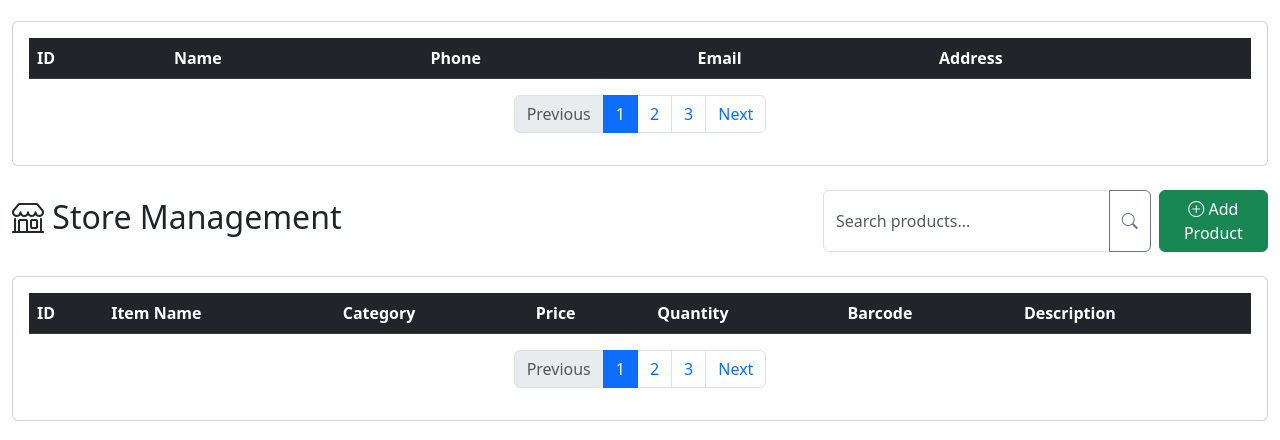
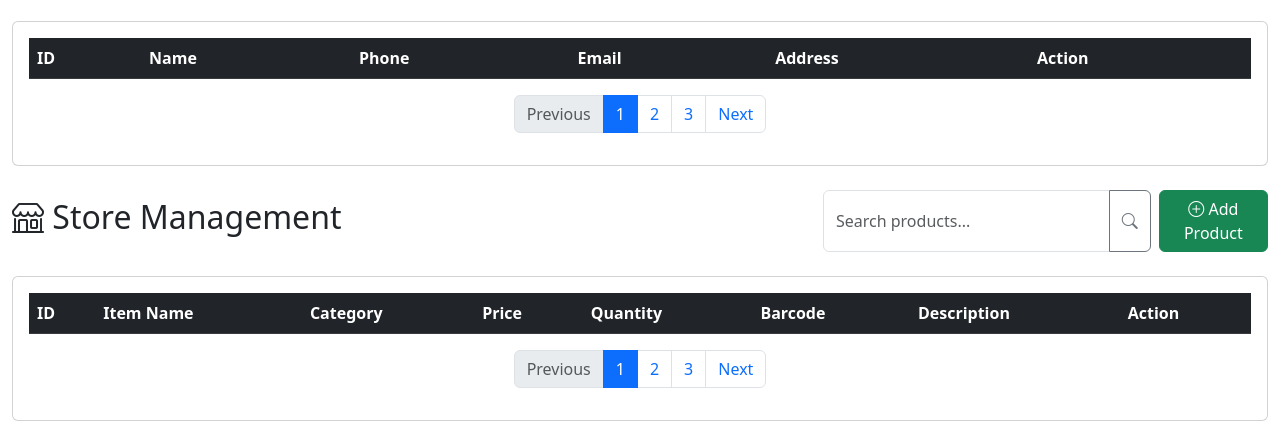
Before and after one commit to sithumini-silva/ITS_SPA, a plain HTML site: page index.html in a window 1280 px wide. Shown: the part 512-952 px from the top of the page. Drawn offline with nearby package versions, Linux system fonts and the light colour scheme; some packages are replaced by stand-ins of ours; a script that the page names is missing.

Commit message:
update store

```diff
--- a/index.html
+++ b/index.html
@@ -149,6 +149,7 @@
                             <th>Phone</th>
                             <th>Email</th>
                             <th>Address</th>
+                            <th>Action</th>
                         </tr>
                         </thead>
                         <tbody id="customer_tbody">
@@ -239,6 +240,7 @@
                             <th>Quantity</th>
                             <th>Barcode</th>
                             <th>Description</th>
+                            <th>Action</th>
                         </tr>
                         </thead>
                         <tbody id="store_tbody">
```
